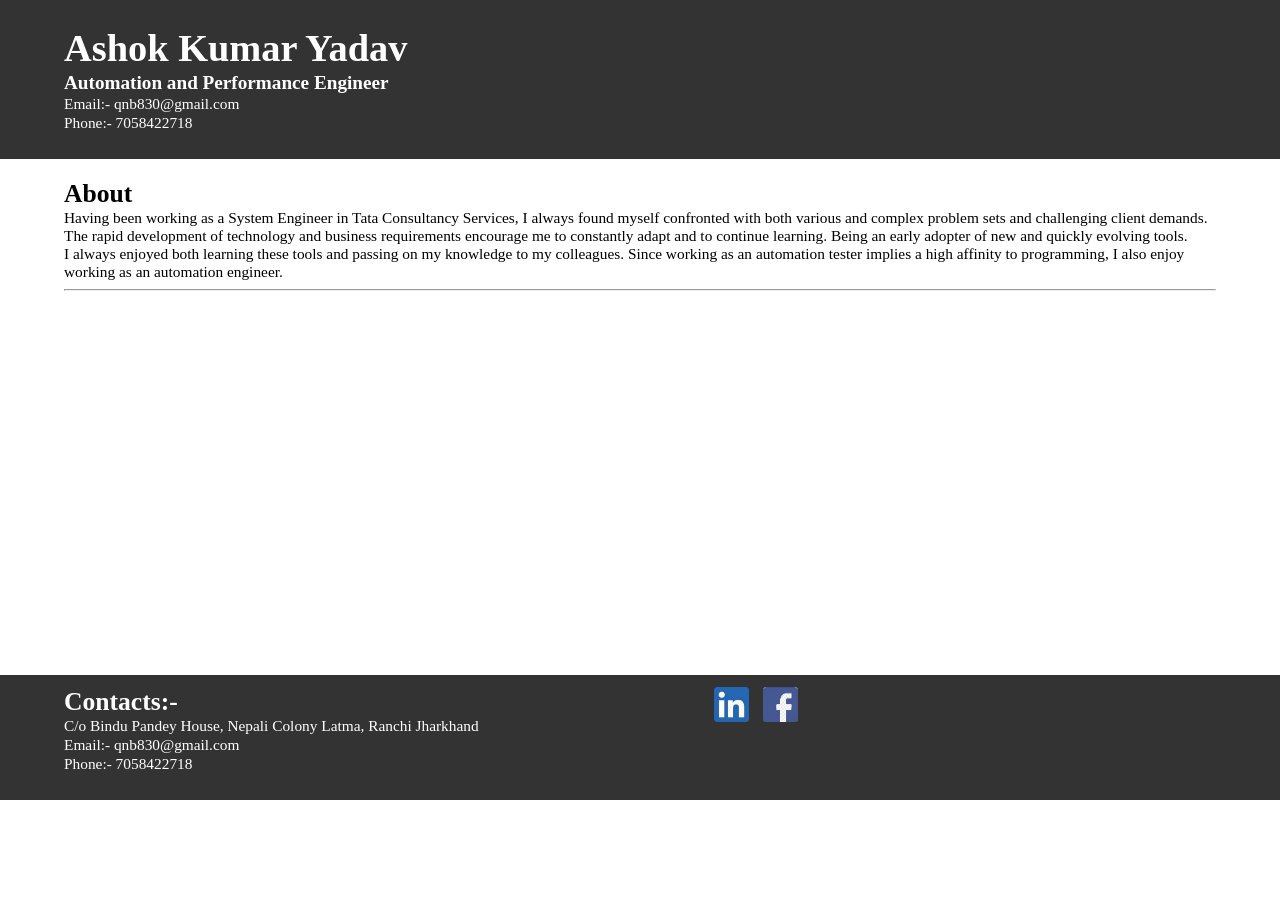
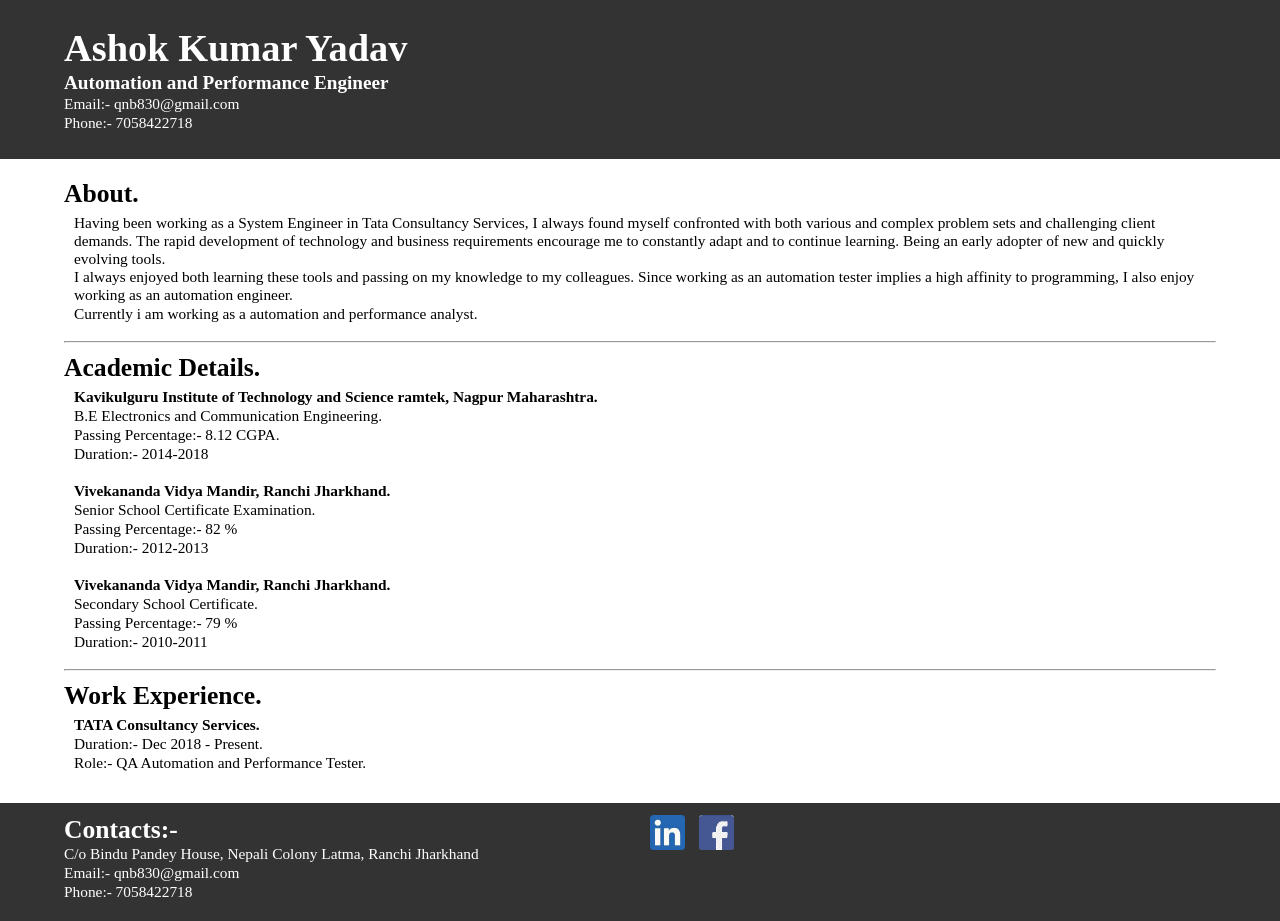
Before and after one commit to qnb830/resume, a plain HTML site: page index.html in a window 1280 px wide. Before the commit the page ends 800 px from the top, so only its background shows below. Drawn offline with Linux system fonts and the light colour scheme.

Commit message:
added schooling detail

```diff
--- a/index.html
+++ b/index.html
@@ -4,9 +4,10 @@
     <meta charset="utf-8" />
     <link rel="stylesheet" href="style/style.css" />
     <title>Resume</title>
+    <script src="myJS.js"></script>
   </head>
   <body>
-    <div class="header">
+    <div class="header" id="myHeader">
       <h2>Ashok Kumar Yadav</h2>
       <h4>Automation and Performance Engineer</h4>
       <p>Email:- <a href="mailto: qnb830@gmail.com">qnb830@gmail.com</a></p>
@@ -14,20 +15,55 @@
     </div>
 
     <div class="about">
-      <h3>About</h3>
-      <p>
-        Having been working as a System Engineer in Tata Consultancy Services, I
-        always found myself confronted with both various and complex problem
-        sets and challenging client demands. The rapid development of technology
-        and business requirements encourage me to constantly adapt and to
-        continue learning. Being an early adopter of new and quickly evolving
-        tools.<br />
-        I always enjoyed both learning these tools and passing on my knowledge
-        to my colleagues. Since working as an automation tester implies a high
-        affinity to programming, I also enjoy working as an automation engineer.
-      </p>
+      <h3>About.</h3>
+      <div class="detail">
+        <p>
+          Having been working as a System Engineer in Tata Consultancy Services,
+          I always found myself confronted with both various and complex problem
+          sets and challenging client demands. The rapid development of
+          technology and business requirements encourage me to constantly adapt
+          and to continue learning. Being an early adopter of new and quickly
+          evolving tools.<br />
+          I always enjoyed both learning these tools and passing on my knowledge
+          to my colleagues. Since working as an automation tester implies a high
+          affinity to programming, I also enjoy working as an automation
+          engineer.
+        </p>
+        <p>Currently i am working as a automation and performance analyst.</p>
+      </div>
     </div>
     <hr />
+    <div class="academic">
+      <h3>Academic Details.</h3>
+      <div class="detail">
+        <p class="school">
+          Kavikulguru Institute of Technology and Science ramtek, Nagpur
+          Maharashtra.
+        </p>
+        <p>B.E Electronics and Communication Engineering.</p>
+        <p>Passing Percentage:- 8.12 CGPA.</p>
+        <p>Duration:- 2014-2018</p>
+        <br />
+        <p class="school">Vivekananda Vidya Mandir, Ranchi Jharkhand.</p>
+        <p>Senior School Certificate Examination.</p>
+        <p>Passing Percentage:- 82 %</p>
+        <p>Duration:- 2012-2013</p>
+        <br />
+        <p class="school">Vivekananda Vidya Mandir, Ranchi Jharkhand.</p>
+        <p>Secondary School Certificate.</p>
+        <p>Passing Percentage:- 79 %</p>
+        <p>Duration:- 2010-2011</p>
+      </div>
+    </div>
+    <hr />
+    <div class="work">
+      <h3>Work Experience.</h3>
+      <div class="detail">
+        <p class="school">TATA Consultancy Services.</p>
+        <p>Duration:- Dec 2018 - Present.</p>
+        <p>Role:- QA Automation and Performance Tester.</p>
+      </div>
+    </div>
 
     <div class="footer">
       <div class="column">
--- /dev/null
+++ b/myJS.js
@@ -0,0 +1,18 @@
+window.onscroll = function () {
+  myFunction();
+};
+
+// Get the header
+var header = document.getElementById("myHeader");
+
+// Get the offset position of the navbar
+var sticky = header.offsetTop;
+
+// Add the sticky class to the header when you reach its scroll position. Remove "sticky" when you leave the scroll position
+function myFunction() {
+  if (window.pageYOffset > sticky) {
+    header.classList.add("sticky");
+  } else {
+    header.classList.remove("sticky");
+  }
+}
--- a/style/style.css
+++ b/style/style.css
@@ -17,16 +17,31 @@
   padding-right: 5%;
 }
 
+.academic {
+  margin-top: 10px;
+  padding-left: 5%;
+  padding-right: 5%;
+}
+.work {
+  margin-top: 10px;
+  padding-left: 5%;
+  padding-right: 5%;
+}
+
+.detail {
+  padding-top: 5px;
+  padding-left: 10px;
+}
+
 .footer {
+  margin-top: 30px;
   background-color: #333;
   color: white;
   padding-left: 5%;
   padding-right: 5%;
   padding-top: 1%;
   padding-bottom: 2%;
-  bottom: 0;
-  position: fixed;
-  width: 100%;
+  height: 80px;
 }
 
 .column {
@@ -64,8 +79,17 @@ p {
 }
 
 hr {
-  margin-top: 7px;
+  margin-top: 17px;
   margin-left: 5%;
   margin-right: 5%;
-  margin-bottom: 7px;
 }
+
+.school {
+  font-weight: bold;
+}
+
+.sticky {
+  position: fixed;
+  top: 0;
+  width: 100%;
+}
```
